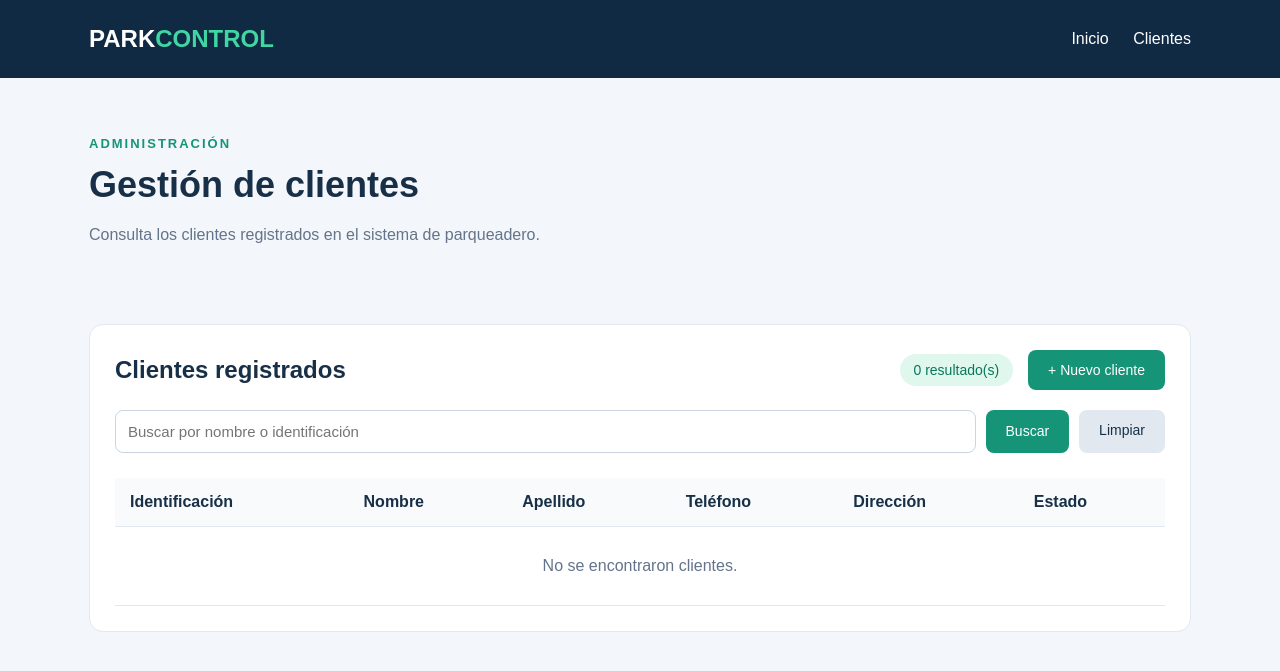
After one commit to vanesacuastuza094-cmd/parqueadero, a Django app: page /clientes/ in a window 1280 px wide. The commit adds this page. Shown: the top 671 px of the page. Run offline with Django 5.2, Linux system fonts and the light colour scheme; data that the repository does not hold is empty.

Commit message:
registro y consulta de clientes

```diff
--- a/p001crud/crud/static/crud/estilos.css
+++ b/p001crud/crud/static/crud/estilos.css
@@ -142,3 +142,237 @@ th {
         padding-bottom: 15px;
     }
 }
+
+
+.enlace-nav {
+    color: white;
+    text-decoration: none;
+    margin-left: 20px;
+    font-weight: 500;
+}
+
+.enlace-nav:hover {
+    color: #40d6a4;
+}
+
+.cabecera-panel {
+    display: flex;
+    justify-content: space-between;
+    align-items: center;
+    gap: 15px;
+    flex-wrap: wrap;
+    margin-bottom: 20px;
+}
+
+.cabecera-panel h2 {
+    margin: 0;
+}
+
+.contador {
+    background: #e0f7ee;
+    color: #08775a;
+    padding: 8px 14px;
+    border-radius: 20px;
+    font-size: 14px;
+}
+
+.formulario-busqueda {
+    display: flex;
+    gap: 10px;
+    flex-wrap: wrap;
+    margin-bottom: 25px;
+}
+
+.formulario-busqueda input {
+    flex: 1;
+    min-width: 200px;
+    padding: 12px;
+    border: 1px solid #cbd5e1;
+    border-radius: 8px;
+    font-size: 15px;
+}
+
+.boton {
+    display: inline-block;
+    background: #159477;
+    color: white;
+    padding: 12px 20px;
+    border: none;
+    border-radius: 8px;
+    text-decoration: none;
+    font-size: 14px;
+    cursor: pointer;
+}
+
+.boton:hover {
+    background: #08775a;
+}
+
+.boton-secundario {
+    background: #e2e8f0;
+    color: #183047;
+}
+
+.boton-secundario:hover {
+    background: #cbd5e1;
+}
+
+@media (max-width: 600px) {
+    .formulario-busqueda {
+        flex-direction: column;
+    }
+
+    .formulario-busqueda input {
+        min-width: 0;
+        width: 100%;
+    }
+}
+
+
+/* Accesos rápidos del panel principal */
+
+.accesos {
+    margin-top: 30px;
+}
+
+.accesos h2 {
+    margin-bottom: 8px;
+}
+
+.accesos p {
+    color: #64748b;
+    margin-bottom: 20px;
+}
+
+
+.contenedor-accesos {
+    display: grid;
+    grid-template-columns: repeat(3, minmax(0, 1fr));
+    gap: 18px;
+}
+
+
+
+.boton-acceso {
+    display: flex;
+    flex-direction: column;
+    align-items: flex-start;
+    gap: 10px;
+    background: white;
+    border: 1px solid #e2e8f0;
+    border-radius: 12px;
+    padding: 20px;
+    text-decoration: none;
+    color: #183047;
+    transition: 0.2s ease;
+    min-height: 170px;
+}
+
+.boton-acceso:hover {
+    border-color: #159477;
+    box-shadow: 0 8px 20px #102a431a;
+    transform: translateY(-3px);
+}
+
+
+.boton-acceso:hover {
+    border-color: #159477;
+    box-shadow: 0 8px 20px #102a431a;
+    transform: translateY(-3px);
+}
+
+.icono-acceso {
+    font-size: 32px;
+}
+
+.boton-acceso strong {
+    font-size: 18px;
+}
+
+.boton-acceso span:not(.icono-acceso) {
+    font-size: 14px;
+}
+
+.texto-entrar {
+    color: #159477;
+    font-weight: bold;
+    margin-top: 10px;
+}
+
+
+/* Formulario de clientes */
+
+.acciones-clientes {
+    display: flex;
+    align-items: center;
+    gap: 15px;
+    flex-wrap: wrap;
+}
+
+.panel-formulario {
+    max-width: 800px;
+    margin: 0 auto 40px;
+}
+
+.formulario-cliente {
+    display: grid;
+    grid-template-columns: repeat(2, 1fr);
+    gap: 20px;
+    margin-top: 25px;
+}
+
+.grupo-campo {
+    display: flex;
+    flex-direction: column;
+    gap: 8px;
+}
+
+.grupo-campo label {
+    font-weight: bold;
+    font-size: 14px;
+}
+
+.grupo-campo input,
+.grupo-campo select {
+    width: 100%;
+    padding: 12px;
+    border: 1px solid #cbd5e1;
+    border-radius: 8px;
+    font-size: 15px;
+}
+
+.grupo-campo input:focus,
+.grupo-campo select:focus {
+    outline: 2px solid #159477;
+}
+
+.acciones-formulario {
+    grid-column: 1 / -1;
+    display: flex;
+    gap: 12px;
+    margin-top: 15px;
+}
+
+.errores {
+    color: #b91c1c;
+    font-size: 13px;
+}
+
+@media (max-width: 600px) {
+    .formulario-cliente {
+        grid-template-columns: 1fr;
+    }
+}
+
+
+@media (max-width: 800px) {
+    .contenedor-accesos {
+        grid-template-columns: repeat(2, minmax(0, 1fr));
+    }
+}
+
+@media (max-width: 500px) {
+    .contenedor-accesos {
+        grid-template-columns: 1fr;
+    }
+}
--- /dev/null
+++ b/p001crud/crud/templates/crud/clientes.html
@@ -0,0 +1,117 @@
+
+{% load static %}
+<!DOCTYPE html>
+<html lang="es">
+<head>
+    <meta charset="UTF-8">
+    <meta name="viewport"
+          content="width=device-width, initial-scale=1.0">
+    <title>Clientes | ParkControl</title>
+    <link rel="stylesheet"
+          href="{% static 'crud/estilos.css' %}">
+</head>
+<body>
+    <header class="encabezado">
+        <div class="contenedor barra">
+            <a class="marca" href="{% url 'inicio' %}">
+                PARK<span>CONTROL</span>
+            </a>
+            <nav>
+                <a class="enlace-nav" href="{% url 'inicio' %}">
+                    Inicio
+                </a>
+                <a class="enlace-nav"
+                   href="{% url 'lista_clientes' %}">
+                    Clientes
+                </a>
+            </nav>
+        </div>
+    </header>
+
+    <main class="contenedor">
+        <section class="bienvenida">
+            <p class="subtitulo">ADMINISTRACIÓN</p>
+            <h1>Gestión de clientes</h1>
+            <p>
+                Consulta los clientes registrados
+                en el sistema de parqueadero.
+            </p>
+        </section>
+
+        <section class="panel">
+
+<div class="cabecera-panel">
+    <h2>Clientes registrados</h2>
+
+    <div class="acciones-clientes">
+        <span class="contador">
+            {{ total_clientes }} resultado(s)
+        </span>
+
+        <a href="{% url 'registrar_cliente' %}"
+           class="boton">
+            + Nuevo cliente
+        </a>
+    </div>
+</div>
+
+
+            <form method="get" class="formulario-busqueda">
+                <input
+                    type="text"
+                    name="buscar"
+                    value="{{ busqueda }}"
+                    placeholder="Buscar por nombre o identificación"
+                    aria-label="Buscar clientes"
+                >
+                <button type="submit" class="boton">
+                    Buscar
+                </button>
+                <a class="boton boton-secundario"
+                   href="{% url 'lista_clientes' %}">
+                    Limpiar
+                </a>
+            </form>
+
+            <div class="tabla-scroll">
+                <table>
+                    <thead>
+                        <tr>
+                            <th>Identificación</th>
+                            <th>Nombre</th>
+                            <th>Apellido</th>
+                            <th>Teléfono</th>
+                            <th>Dirección</th>
+                            <th>Estado</th>
+                        </tr>
+                    </thead>
+                    <tbody>
+                        {% for cliente in clientes_lista %}
+                        <tr>
+                            <td>{{ cliente.identificacion }}</td>
+                            <td>{{ cliente.nombre }}</td>
+                            <td>{{ cliente.apellido }}</td>
+                            <td>{{ cliente.telefono }}</td>
+                            <td>{{ cliente.direccion }}</td>
+                            <td>
+                                {% if cliente.estado %}
+                                    Activo
+                                {% else %}
+                                    Inactivo
+                                {% endif %}
+                            </td>
+                        </tr>
+                        {% empty %}
+                        <tr>
+                            <td colspan="6" class="vacio">
+                                No se encontraron clientes.
+                            </td>
+                        </tr>
+                        {% endfor %}
+                    </tbody>
+                </table>
+            </div>
+        </section>
+    </main>
+</body>
+</html>
--- a/p001crud/crud/urls.py
+++ b/p001crud/crud/urls.py
@@ -4,4 +4,16 @@ from . import views
 
 urlpatterns = [
     path("", views.inicio, name="inicio"),
+
+    path(
+        "clientes/",
+        views.lista_clientes,
+        name="lista_clientes"
+    ),
+
+    path(
+        "clientes/registrar/",
+        views.registrar_cliente,
+        name="registrar_cliente"
+    ),
 ]
--- a/p001crud/crud/views.py
+++ b/p001crud/crud/views.py
@@ -1,6 +1,8 @@
 
 from django.shortcuts import render
 from .models import Cliente, Vehiculo, IngresoSalida, TipoVehiculo
+from django.shortcuts import redirect
+from .forms import ClienteForm
 
 
 def inicio(request):
@@ -19,3 +21,51 @@ def inicio(request):
     }
 
     return render(request, "crud/inicio.html", contexto)
+
+
+from django.db.models import Q
+
+
+def lista_clientes(request):
+    busqueda = request.GET.get("buscar", "").strip()
+
+    clientes = Cliente.objects.all().order_by("nombre", "apellido")
+
+    if busqueda:
+        clientes = clientes.filter(
+            Q(identificacion__icontains=busqueda)
+            | Q(nombre__icontains=busqueda)
+            | Q(apellido__icontains=busqueda)
+        )
+
+    contexto = {
+        "clientes_lista": clientes,
+        "busqueda": busqueda,
+        "total_clientes": clientes.count(),
+    }
+
+    return render(request, "crud/clientes.html", contexto)
+
+
+
+def registrar_cliente(request):
+
+    if request.method == "POST":
+        formulario = ClienteForm(request.POST)
+
+        if formulario.is_valid():
+            formulario.save()
+            return redirect("lista_clientes")
+
+    else:
+        formulario = ClienteForm()
+
+    contexto = {
+        "formulario": formulario
+    }
+
+    return render(
+        request,
+        "crud/registrar_cliente.html",
+        contexto
+    )
```
Also changed, not shown: p001crud/crud/forms.py (added, +63 -0 lines), p001crud/crud/templates/crud/inicio.html (+18 -0 lines), p001crud/crud/templates/crud/registrar_cliente.html (added, +101 -0 lines), p001crud/crud/tests.py (+46 -1 lines).
